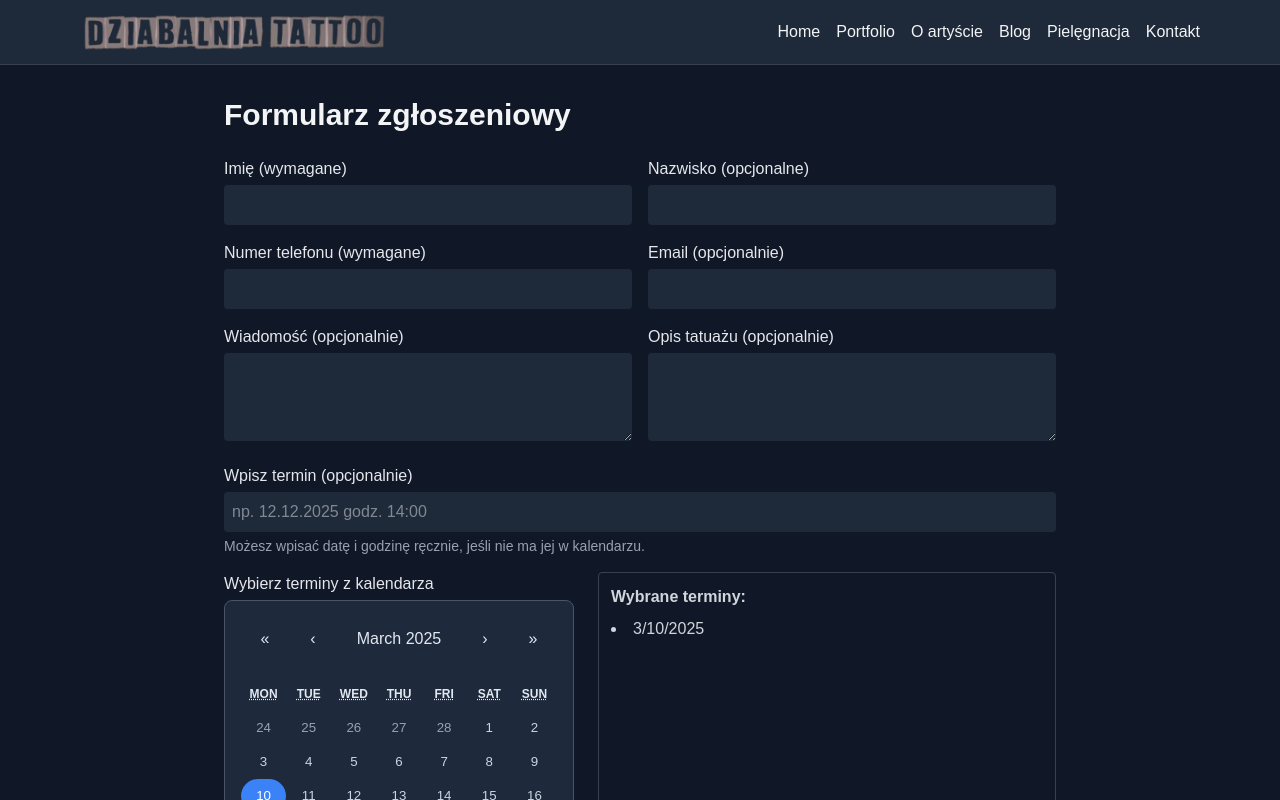
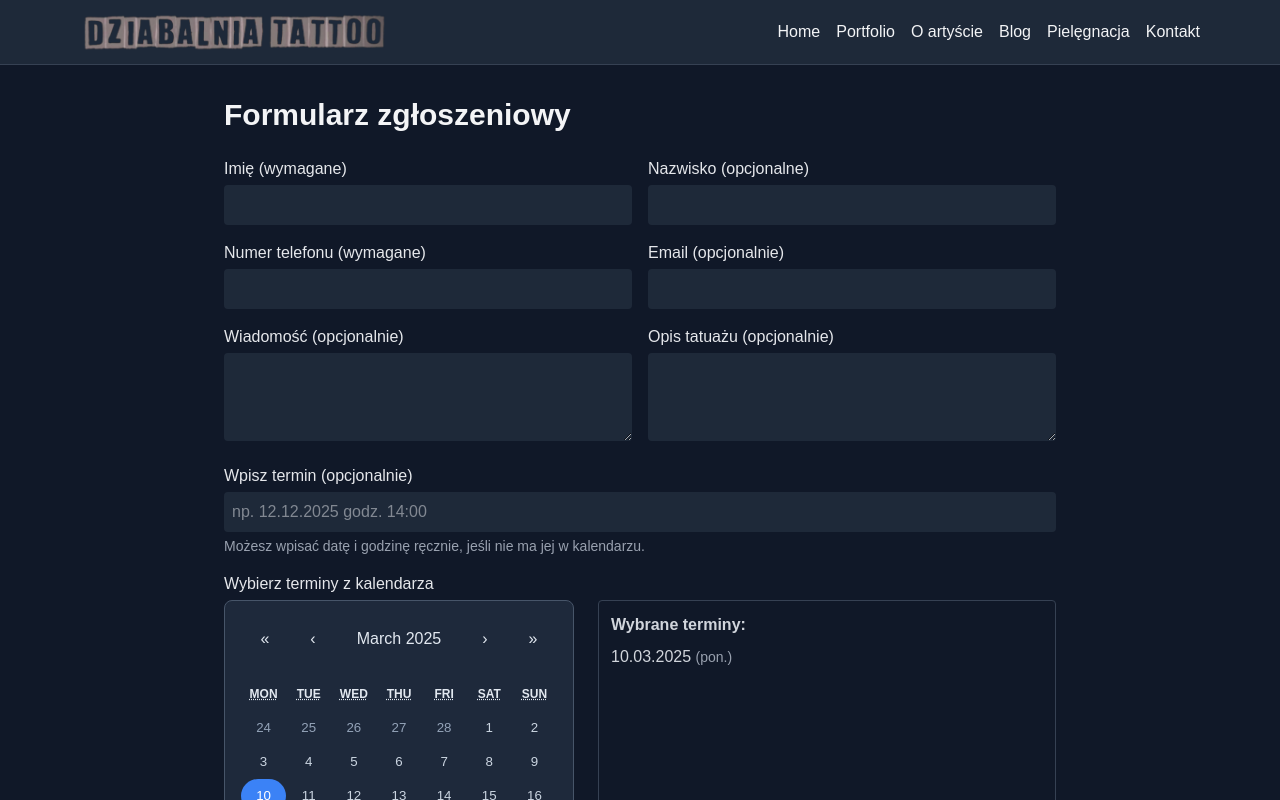
Before and after one commit to danielp1994/dziabalnia-tattoo, a Next.js app: page /contact in a window 1280 px wide. Both pictures are taken after a click on the button "10". Shown: the top 800 px of the page. Built offline with nearby package versions, Linux system fonts and the light colour scheme.

Commit message:
calendarz terminy

```diff
--- a/src/app/contact/page.tsx
+++ b/src/app/contact/page.tsx
@@ -28,9 +28,7 @@ export default function Contact() {
   // Pliki (obrazy) wrzucane w formularzu
   const [uploadedImages, setUploadedImages] = useState<UploadedImage[]>([]);
 
-  // ---------------------------------
-  // Klikanie w kalendarz
-  // ---------------------------------
+  // Klikanie w kalendarzu
   const handleDayClick = (value: Date) => {
     setSelectedDates((prev) => {
       const exists = prev.some(
@@ -40,7 +38,7 @@ export default function Contact() {
           date.getDate() === value.getDate()
       );
       if (exists) {
-        // Usunięcie z tablicy
+        // Usuń z tablicy
         return prev.filter(
           (date) =>
             !(
@@ -50,16 +48,13 @@ export default function Contact() {
             )
         );
       } else {
-        // Dodanie do tablicy
+        // Dodaj do tablicy
         return [...prev, value];
       }
     });
   };
 
-  // ---------------------------------
   // Nadawanie klasy zaznaczonym dniom
-  // ---------------------------------
-  // Używamy osobnej klasy .tile-selected, zdefiniowanej w CalendarDark.css
   const tileClassName = ({ date, view }: { date: Date; view: string }) => {
     if (view === "month") {
       const isSelected = selectedDates.some(
@@ -75,14 +70,11 @@ export default function Contact() {
     return null;
   };
 
-  // ---------------------------------
-  // Upload plików (zdjęć)
-  // ---------------------------------
+  // Upload plików
   const handleFilesUpload = (e: React.ChangeEvent<HTMLInputElement>) => {
     if (!e.target.files) return;
 
     const filesArray = Array.from(e.target.files);
-    // Ograniczamy do plików typu image/*
     const validImages = filesArray.filter((file) =>
       file.type.startsWith("image/")
     );
@@ -103,16 +95,20 @@ export default function Contact() {
     });
   };
 
-  // ---------------------------------
-  // Obsługa wysyłania formularza
-  // ---------------------------------
+  // Wysyłanie formularza
   const handleSubmit = (e: React.FormEvent) => {
     e.preventDefault();
 
-    // Sortujemy daty rosnąco, potem tworzymy string
-    const dateStr = [...selectedDates]
-      .sort((a, b) => a.getTime() - b.getTime())
-      .map((d) => d.toLocaleDateString())
+    // Sortujemy daty rosnąco
+    const sortedDates = [...selectedDates].sort((a, b) => a.getTime() - b.getTime());
+
+    // Tworzymy string z dat + dnia tygodnia (skrót)
+    const dateStr = sortedDates
+      .map((d) => {
+        const day = d.toLocaleDateString("pl-PL", { weekday: "short" });
+        const dateText = d.toLocaleDateString("pl-PL");
+        return `${dateText} (${day})`;
+      })
       .join(", ");
 
     const filesStr = uploadedImages.map((img) => img.file.name).join(", ");
@@ -188,9 +184,7 @@ Pliki: ${filesStr}`
         {/* Wiadomość i Opis tatuażu */}
         <div className="flex flex-col md:flex-row gap-4">
           <div className="flex-1">
-            <label className="block mb-1 text-gray-200">
-              Wiadomość (opcjonalnie)
-            </label>
+            <label className="block mb-1 text-gray-200">Wiadomość (opcjonalnie)</label>
             <textarea
               value={message}
               onChange={(e) => setMessage(e.target.value)}
@@ -200,9 +194,7 @@ Pliki: ${filesStr}`
             />
           </div>
           <div className="flex-1">
-            <label className="block mb-1 text-gray-200">
-              Opis tatuażu (opcjonalnie)
-            </label>
+            <label className="block mb-1 text-gray-200">Opis tatuażu (opcjonalnie)</label>
             <textarea
               value={tattooDesc}
               onChange={(e) => setTattooDesc(e.target.value)}
@@ -235,7 +227,6 @@ Pliki: ${filesStr}`
           <div>
             <label className="block mb-1 text-gray-200">Wybierz terminy z kalendarza</label>
             <Calendar
-              // Wyłączamy domyślne zaznaczanie, by nie blokowało jednej daty
               value={null}
               selectRange={false}
               onClickDay={handleDayClick}
@@ -243,16 +234,30 @@ Pliki: ${filesStr}`
             />
           </div>
 
-          {/* Lista wybranych dni */}
+          {/* Lista wybranych dni - kolumny pionowe */}
           {selectedDates.length > 0 && (
-            <div className="flex-1 max-h-[320px] overflow-auto border border-gray-700 rounded p-3 text-gray-300">
+            <div className="flex-1 border border-gray-700 rounded p-3 text-gray-300
+                            max-h-[310px] overflow-auto mt-7">
               <h3 className="font-semibold mb-2">Wybrane terminy:</h3>
-              <ul className="list-disc list-inside space-y-1">
+
+              {/*
+                Używamy 'columns-2' (Tailwind) + kolumny w stylu 'column-gap'
+                Każda kolumna wypełnia się w dół, potem kolejna
+              */}
+              <ul className="columns-2 [column-gap:2rem]">
                 {[...selectedDates]
                   .sort((a, b) => a.getTime() - b.getTime())
-                  .map((d, i) => (
-                    <li key={i}>{d.toLocaleDateString()}</li>
-                  ))}
+                  .map((d, i) => {
+                    const day = d.toLocaleDateString("pl-PL", {
+                      weekday: "short",
+                    });
+                    const dateText = d.toLocaleDateString("pl-PL");
+                    return (
+                      <li key={i} className="mb-2 break-inside-avoid">
+                        {dateText} <span className="text-sm text-gray-400">({day})</span>
+                      </li>
+                    );
+                  })}
               </ul>
             </div>
           )}
```
